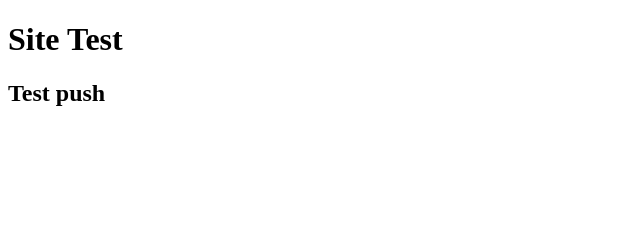
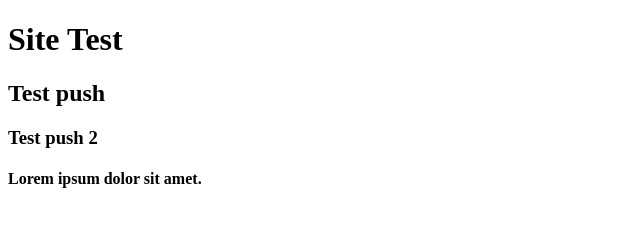
Before and after one commit to Martel-Sylvain/SiteTest, a plain HTML site: page index.html in a window 1280 px wide. Shown: the whole page, without its empty margins (0-640 px from the left). Drawn offline with Linux system fonts and the light colour scheme.

Commit message:
ajout h4

```diff
--- a/index.html
+++ b/index.html
@@ -10,7 +10,8 @@
 <body>
     <h1>Site Test</h1>
     <h2>Test push</h2>
-    <h3></h3>
+    <h3>Test push 2</h3>
+    <h4>Lorem ipsum dolor sit amet.</h4>
 </body>
 
 </html>
```
